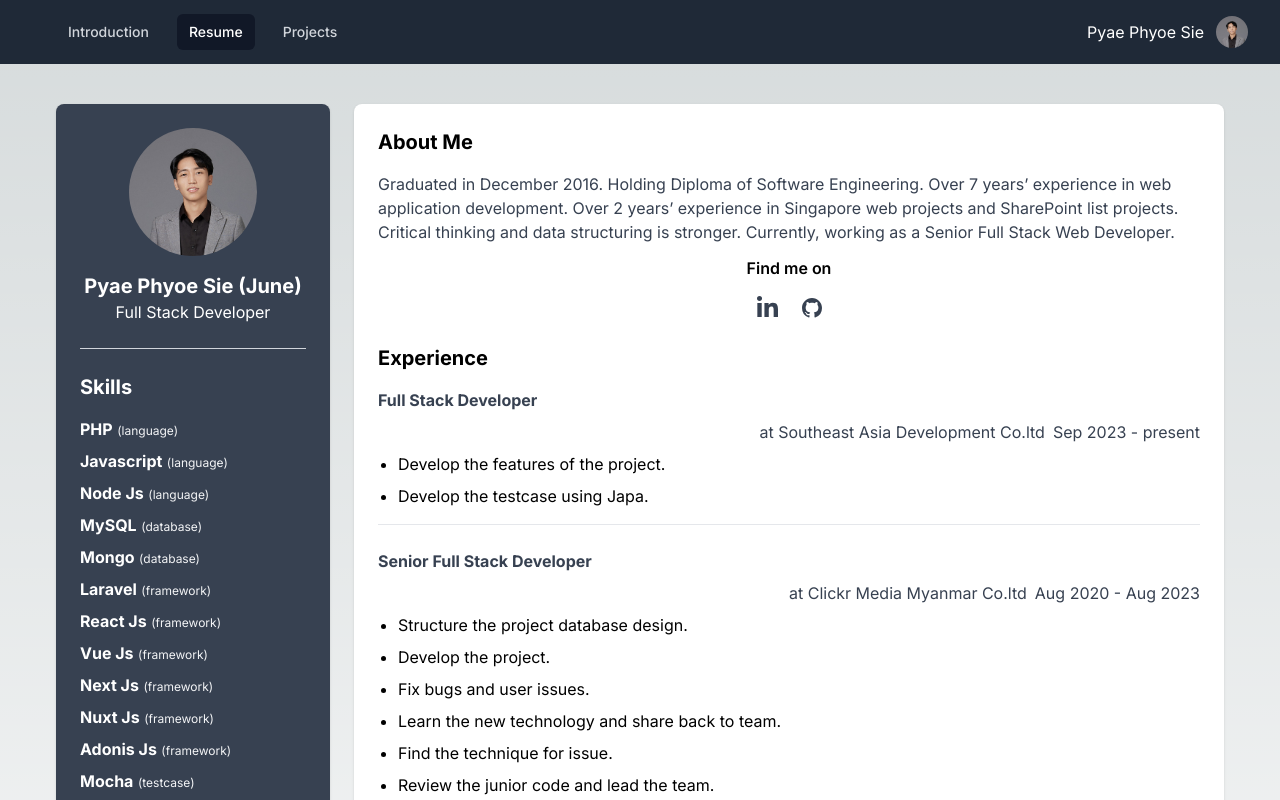
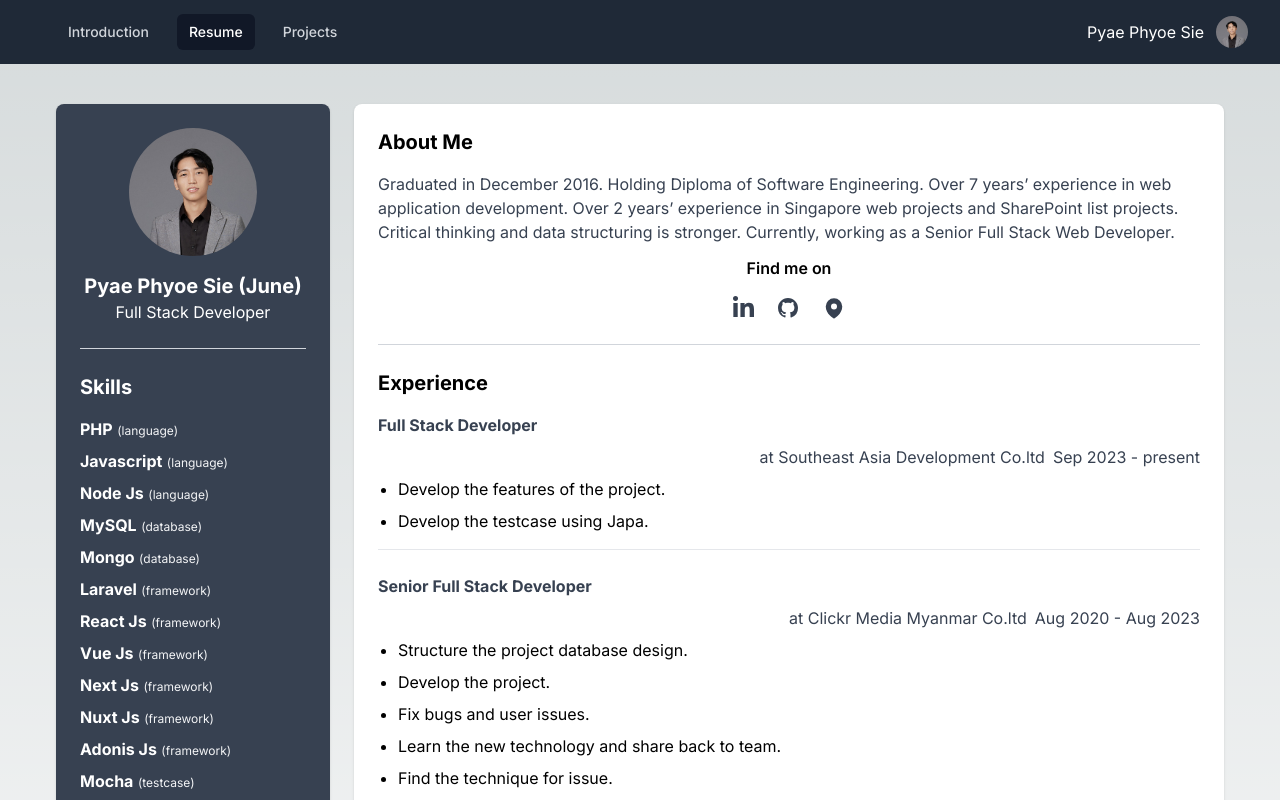
Before and after one commit to Pyae-Phyoe-Sie/my_profile, a Next.js app: page /resume in a window 1280 px wide. Shown: the top 800 px of the page. Built offline with nearby package versions, Linux system fonts and the light colour scheme.

Commit message:
Update data

```diff
--- a/app/page.tsx
+++ b/app/page.tsx
@@ -4,6 +4,7 @@ import { useState } from "react";
 
 export default function HOME() {
     const [data] = useState<MYDATA>(DataService.getMyData())
+    const [year] = useState<string>(DataService.getExpYear())
 
     return <main className="flex flex-col items-center justify-between p-10">
         <div className="grid grid-cols-1 gap-6 px-4">
@@ -11,7 +12,7 @@ export default function HOME() {
                 <div className="bg-white shadow rounded-lg p-6">
                     <h2 className="text-xl font-bold mb-4">Introduction</h2>
                     <article className="prose lg:prose-xl">
-                      <p className="text-gray-700" dangerouslySetInnerHTML={{ __html: data.cover }}></p>
+                      <p className="text-gray-700" dangerouslySetInnerHTML={{ __html: (data.cover[0].replace("{YEAR}", year)) }}></p>
                     </article>
                 </div>
             </div>
--- a/app/projects/page.tsx
+++ b/app/projects/page.tsx
@@ -11,7 +11,7 @@ export default function PROJECTS() {
                 <div className="bg-white shadow rounded-lg p-6">
                     <h2 className="text-xl font-bold mt-6 mb-4">Projects</h2>
                     {data.map((project, index) => (
-                        <div key={index} className="mb-2 border-b">
+                        <div key={index} className={`${(index + 1 != data.length) ? "border-b py-5" : "py-5"}`}>
                             <div className="flex justify-between flex-wrap w-full">
                                 <span className="text-gray-700 font-bold">{ project.title }</span>
                             </div>
--- a/app/resume/page.tsx
+++ b/app/resume/page.tsx
@@ -4,16 +4,14 @@ import { useState } from "react";
 
 export default function PERSONAL_INFORMATION() {
     const [data] = useState<MYDATA>(DataService.getMyData())
-    const [year] = useState<number>(DataService.getTotalExpYear(data.personal_information.start_year))
+    const [year] = useState<string>(DataService.getExpYear())
 
     return <main className="flex flex-col items-center justify-between p-10">
         <div className="grid grid-cols-4 sm:grid-cols-12 gap-6 px-4">
             <div className="col-span-4 sm:col-span-3">
                 <div className="bg-gray-700 shadow rounded-lg p-6">
                     <div className="flex flex-col items-center">
-                        <img src="/profile.jpg" className="w-32 h-32 bg-white rounded-full mb-4 shrink-0">
-
-                        </img>
+                        <img src="/profile.jpg" className="w-32 h-32 bg-white rounded-full mb-4 shrink-0" />
                         <h1 className="text-white text-xl font-bold">{ data.personal_information.name } ({ data.personal_information.nickname })</h1>
                         <p className="text-white">{ data.personal_information.title }</p>
                     </div>
@@ -61,7 +59,8 @@ export default function PERSONAL_INFORMATION() {
                         Find me on
                     </h3>
                     <div className="flex justify-center items-center gap-6 my-6">
-                        <a href="https://mm.linkedin.com/in/pyaephyoe-sie-302342197" className="text-gray-700 hover:text-orange-600" aria-label="Visit TrendyMinds LinkedIn"
+                        <a className="text-gray-700 hover:text-orange-600" aria-label="Visit TrendyMinds LinkedIn"
+                            href={data.personal_information.linkedIn}
                             target="_blank">
                             <svg xmlns="http://www.w3.org/2000/svg" viewBox="0 0 448 512" className="h-6">
                                 <path fill="currentColor"
@@ -69,19 +68,27 @@ export default function PERSONAL_INFORMATION() {
                                 </path>
                             </svg>
                         </a>
-                        <a className="text-gray-700 hover:text-orange-600" aria-label="Visit TrendyMinds YouTube" href=""
+                        <a className="text-gray-700 hover:text-orange-600" aria-label="Visit TrendyMinds Github"
+                            href={data.personal_information.github}
                             target="_blank">
                             <svg width="20" height="20" aria-hidden="true" viewBox="0 0 16 16" version="1.1" data-view-component="true" className="octicon octicon-mark-github v-align-middle color-fg-default">
                                 <path fill="currentColor"
                                     d="M8 0c4.42 0 8 3.58 8 8a8.013 8.013 0 0 1-5.45 7.59c-.4.08-.55-.17-.55-.38 0-.27.01-1.13.01-2.2 0-.75-.25-1.23-.54-1.48 1.78-.2 3.65-.88 3.65-3.95 0-.88-.31-1.59-.82-2.15.08-.2.36-1.02-.08-2.12 0 0-.67-.22-2.2.82-.64-.18-1.32-.27-2-.27-.68 0-1.36.09-2 .27-1.53-1.03-2.2-.82-2.2-.82-.44 1.1-.16 1.92-.08 2.12-.51.56-.82 1.28-.82 2.15 0 3.06 1.86 3.75 3.64 3.95-.23.2-.44.55-.51 1.07-.46.21-1.61.55-2.33-.66-.15-.24-.6-.83-1.23-.82-.67.01-.27.38.01.53.34.19.73.9.82 1.13.16.45.68 1.31 2.69.94 0 .67.01 1.3.01 1.49 0 .21-.15.45-.55.38A7.995 7.995 0 0 1 0 8c0-4.42 3.58-8 8-8Z"></path>
                             </svg>
                         </a>
+                        <a className="text-gray-700 hover:text-orange-600" aria-label="Visit TrendyMinds Map"
+                            href={data.personal_information.location}
+                            target="_blank">
+                            <svg xmlns="http://www.w3.org/2000/svg" viewBox="0 0 24 24" fill="currentColor" className="w-6 h-6">
+                                <path fillRule="evenodd" d="m11.54 22.351.07.04.028.016a.76.76 0 0 0 .723 0l.028-.015.071-.041a16.975 16.975 0 0 0 1.144-.742 19.58 19.58 0 0 0 2.683-2.282c1.944-1.99 3.963-4.98 3.963-8.827a8.25 8.25 0 0 0-16.5 0c0 3.846 2.02 6.837 3.963 8.827a19.58 19.58 0 0 0 2.682 2.282 16.975 16.975 0 0 0 1.145.742ZM12 13.5a3 3 0 1 0 0-6 3 3 0 0 0 0 6Z" clipRule="evenodd" />
+                            </svg>
+                        </a>
                     </div>
-
+                    <hr className="my-6 border-t border-gray-300" />
 
                     <h2 className="text-xl font-bold mt-6 mb-4">Experience</h2>
                     {data.experience.map((experience, index) => (
-                        <div key={index} className="mb-6 border-b pb-2">
+                        <div key={index} className={`${(index + 1 != data.experience.length) ? "border-b mb-6 pb-2" : "mb-6 pb-2"}`}>
                             <div className="flex justify-between flex-wrap gap-2 w-full">
                                 <span className="text-gray-700 font-bold">{ experience.title }</span>
                                 <p className="text-right w-full">
--- a/interfaces/index.ts
+++ b/interfaces/index.ts
@@ -12,7 +12,10 @@ interface PERSONAL {
     nickname: string,
     title: string,
     profile: string,
-    start_year: number
+    start_year: number,
+    linkedIn: string,
+    github: string,
+    location: string,
 }
 
 interface SKILL {
--- a/services/DataService.tsx
+++ b/services/DataService.tsx
@@ -17,4 +17,10 @@ export default class DataService {
         let currentYear = d.getFullYear();
         return currentYear - year
     }
+
+    public static getExpYear() {
+        const d = new Date();
+        let currentYear = d.getFullYear();
+        return `${currentYear - personalData.personal_information.start_year}`
+    }
 }
--- a/store/data.ts
+++ b/store/data.ts
@@ -8,7 +8,10 @@ export const personalData = {
             experience in web application development. Over 2 years’ experience in Singapore web
             projects and SharePoint list projects. Critical thinking and data structuring is stronger.
             Currently, working as a Senior Full Stack Web Developer.`,
-        start_year: 2017
+        start_year: 2017,
+        linkedIn: "https://www.linkedin.com/in/pyae-phyoe-sie-302342197/",
+        github: "https://github.com/Pyae-Phyoe-Sie",
+        location: "https://maps.app.goo.gl/9VycHeSuZ4KQN8EB7"
     },
     education_background: [
         {
@@ -214,7 +217,7 @@ export const personalData = {
     cover: [
         `Dear Sir / Madam,<br/><br/>
         My full name is Pyae Phyoe Sie. I graduated from Yangon East University. My degree is BA English. I attended software engineer class in 2016. At 2017 January my IT life was started.<br/><br/>
-        I have over 7 years’ experience in the web application developing field. My current position is Senior Full Stack Developer. I have a strong thinking of code flow. And every time I am happy to learn new technologies.<br/><br/>
+        I have over {YEAR} years’ experience in the web application developing field. My current position is Senior Full Stack Developer. I have a strong thinking of code flow. And every time I am happy to learn new technologies.<br/><br/>
         Here are my current job descriptions.<br/>
             ▪ Lead the project structure<br/>
             ▪ Test and share new technologies<br/>
@@ -226,6 +229,7 @@ export const personalData = {
         Best Regards,<br/>
         Pyae Phyoe Sie<br/>
         +959777538828 (WhatsApp)<br/>
+        pyaephyoesie23 (Line ID)<br/>
         kimshinpyae@gmail.com`
     ]
 }
```
